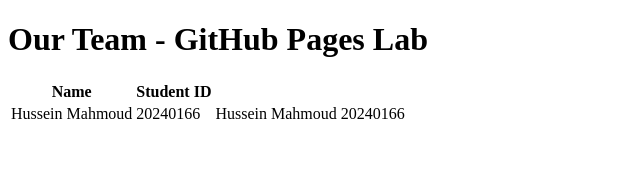
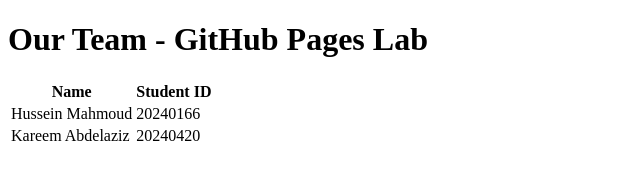
Before and after one commit to hussein-e4/github-pages-lab, a plain HTML site: page index.html in a window 1280 px wide. Shown: the whole page, without its empty margins (0-640 px from the left). Drawn offline with Linux system fonts and the light colour scheme.

Commit message:
Add second team member

```diff
--- a/index.html
+++ b/index.html
@@ -15,8 +15,10 @@
     <tr>
       <td>Hussein Mahmoud</td>
       <td>20240166</td>
-      <td>Hussein Mahmoud</td>
-      <td>20240166</td>
+    </tr>
+    <tr>
+      <td>Kareem Abdelaziz</td>
+      <td>20240420</td>
     </tr>
   </table>
 </body>
```
